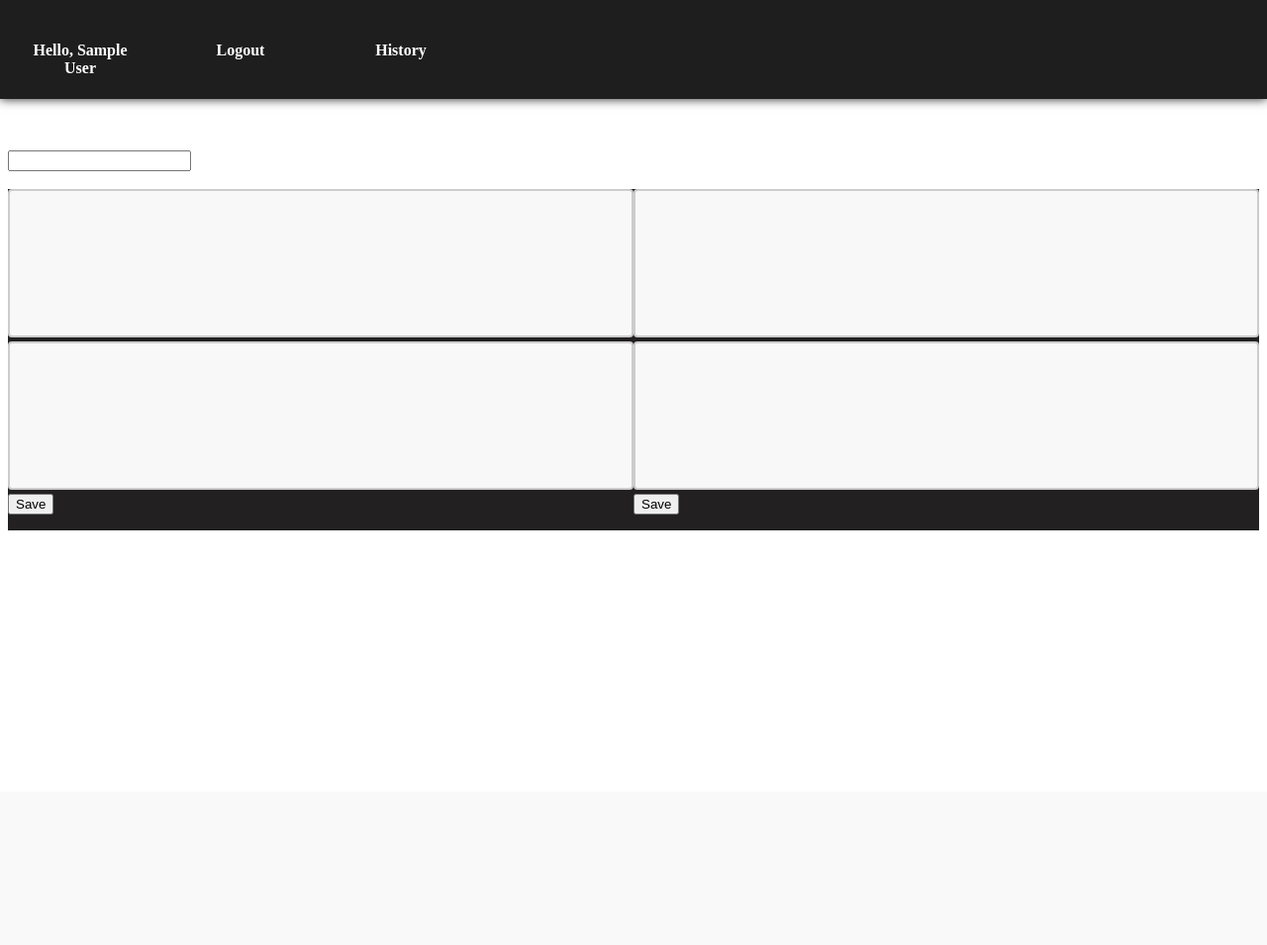
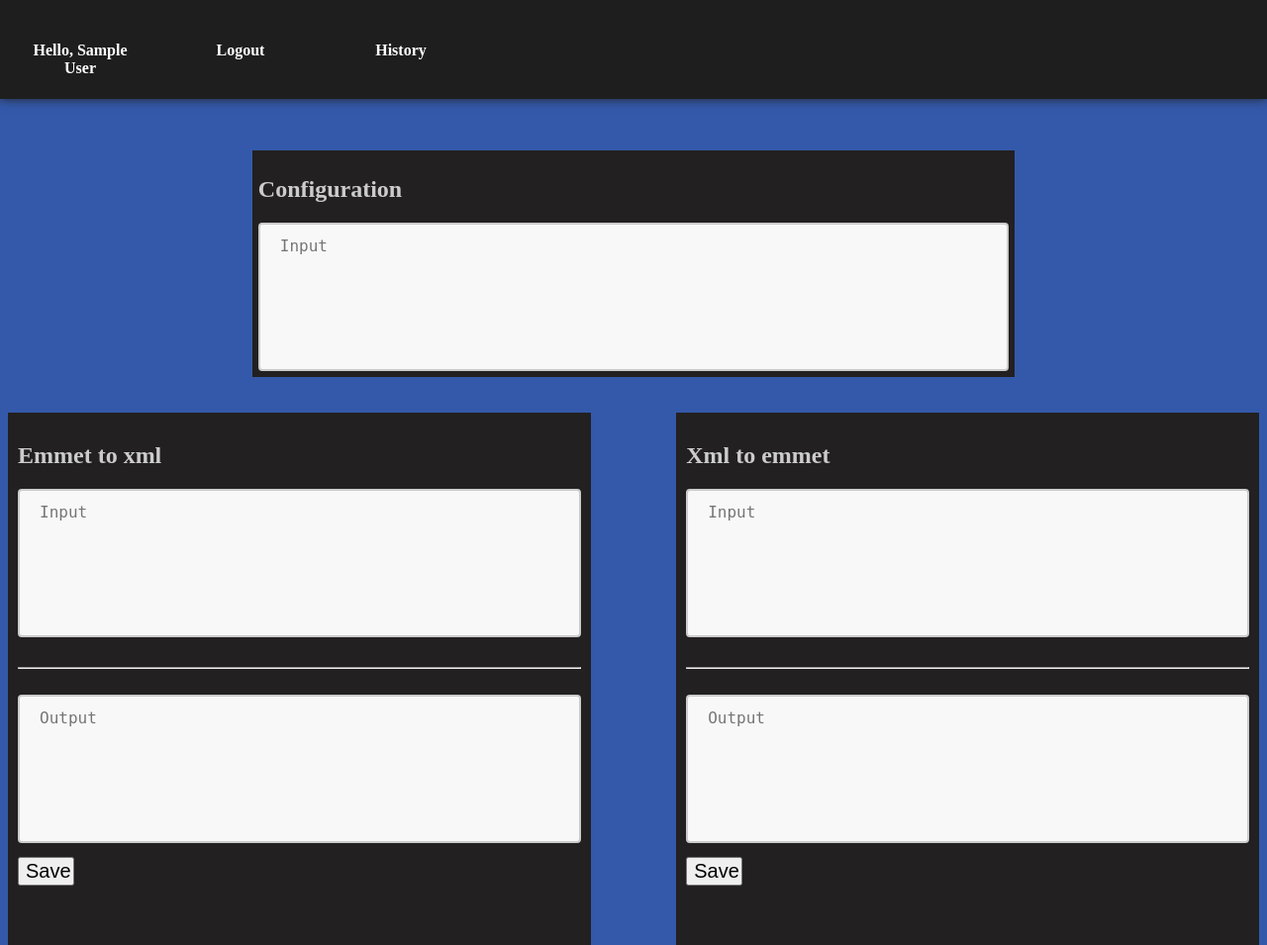
Before and after one commit to dimitarkyurtov/emmet_translator, a PHP site: page /home_view.php in a window 1280 px wide. Shown: the whole page at 99% size. Before the commit the page ends 536 px from the top, so only its background shows below. Run offline with PHP 8.4, Linux system fonts and the light colour scheme; the visitor is signed in with stand-in values (Sample User, id 1); data that the repository does not hold is empty; some libraries are stand-ins or nearby versions.

Commit message:
UI finished.

```diff
--- a/views/css/home.css
+++ b/views/css/home.css
@@ -1,3 +1,18 @@
+body{
+  background-color: rgb(52, 89, 170);
+}
+
+h2{
+  color: #ccc;
+}
+
+button{
+  margin-top: 10px;
+  width: 10%;
+  height: 100%;
+  font-size: 20px;
+}
+
 .nav{
     width: 100%;
     height: 100px;
@@ -28,16 +43,47 @@
 
   .row{
     position: static;
-    background-color: rgb(34, 32, 32);;
+    background-color: rgb(34, 32, 32);
   }
 
   .col {
+    padding: 10px;
     background-color: rgb(34, 32, 32);
-    float: left;
-    width: 50%;
+    width: 45%;
   }
 
-  textarea{
+  .config{
+    padding: 6px;
+    display: block;
+    margin: 0 auto;
+    background-color: rgb(34, 32, 32);
+    width: 60%;
+  }
+
+  .dd{
+    display: block;
+    margin: 0 auto;
+  }
+
+  .wow{
+    display: flex;
+    justify-content: center;
+  }
+
+  .config input{
+    text-align: center;
+  }
+
+  .col1{
+    float: left;
+  }
+
+
+  .col2{
+    float: right;
+  }
+
+  .textarea{
     width: 100%;
     height: 150px;
     padding: 12px 20px;
@@ -48,3 +94,8 @@
     font-size: 16px;
     resize: none;
   }
+
+  .w{
+    color: azure;
+    visibility: hidden;
+  }
--- a/views/home_view.php
+++ b/views/home_view.php
@@ -69,31 +69,45 @@
     <br>
     <br>
     <br>
-    <input id="config" type="text" value=<?php echo "$config"?> >
+        <div class="config">
+            <h2>Configuration</h2>
+            <textarea class="dd textarea" id="config"  placeholder="Input"><?php echo $config;?></textarea>
+        </div>
     <br>
     <br>
     <div class="row">
-        <div class="col">
-            <textarea id="emmet"  onchange="interpretate(this.value, 'emmet');"><?php echo $emmet;?></textarea>
-            <textarea id="decoded"></textarea>
+        <div class="col col1">
+            <h2>Emmet to xml</h2>
+            <textarea  class="textarea" id="emmet"  onchange="interpretate(this.value, 'emmet');" placeholder="Input"><?php echo $emmet;?></textarea>
+            <br>
+            <br>
+            <hr>
+            <br>
+            <textarea class="textarea" id="decoded" placeholder="Output"></textarea>
             <?php
                 if(isset($_SESSION['id']))
                 {
                     echo "<button onclick=\"save('emmet')\">Save</button>";
                 }
             ?>
-            <p id="save_emmet"></p>
+            <p id="save_emmet" class="w">s</p>
         </div>
-        <div class="col">
-            <textarea id="xml"  onchange="interpretate(this.value, 'xml');"><?php echo $xml;?></textarea>
-            <textarea id="decoded_2"></textarea>
+        <div class="col col2">
+            <h2>Xml to emmet</h2>
+            <textarea class="textarea" id="xml"  onchange="interpretate(this.value, 'xml');" placeholder="Input"><?php echo $xml;?></textarea>
+            <br>
+            <br>
+            <hr>
+            <br>
+            <textarea class="textarea" id="decoded_2" placeholder="Output"></textarea>
             <?php
                 if(isset($_SESSION['id']))
                 {
                     echo "<button onclick=\"save('xml')\">Save</button>";
                 }
             ?>
-            <p id="save_xml"></p>
+            <br>
+            <p id="save_xml" class="w">s</p>
         </div>
     </div>
     <script>
--- a/views/js/ajax.js
+++ b/views/js/ajax.js
@@ -77,6 +77,7 @@ function save(typee){
             config: $config
         },
         success: function(data){
+            document.getElementById("save_" + typee).style.visibility = "visible";
             document.getElementById("save_" + typee).innerHTML = data;
         }
     });
--- a/views/login_view.php
+++ b/views/login_view.php
@@ -33,15 +33,15 @@
 
 
                     <div class="field2">
-                        <button class="field3 button_reg" type="button" onclick="register();"> Register </button>
-                    </div>
+                        <button class="field3 button_log" type="button" onclick="register();"> Register </button>
                         <?php
                             if(isset($_GET['error']))
                             {
                                 $error = $_GET['error'];
-                                echo "<p class=\"field2 error\">" . "$error" . "</p>";
+                                echo "<p class=\"error\">" . "$error" . "</p>";
                             }
                         ?>
+                    </div>
                 </form>
             </div>
         </div>
--- a/views/register_view.php
+++ b/views/register_view.php
@@ -30,7 +30,7 @@
                     </div>
 
                     <div class="field2">
-                        <button class="field3" type="submit"> Register me! </button>
+                        <button class="field3 button_log" type="submit"> Register me </button>
                     </div>
                     <p id="error" class="error">
                         <?php
```
Also changed, not shown: controllers/history.php (+7 -1 lines), views/css/history.css (+82 -2 lines), views/css/register.css (+17 -9 lines), views/history_view.php (+13 -8 lines).
